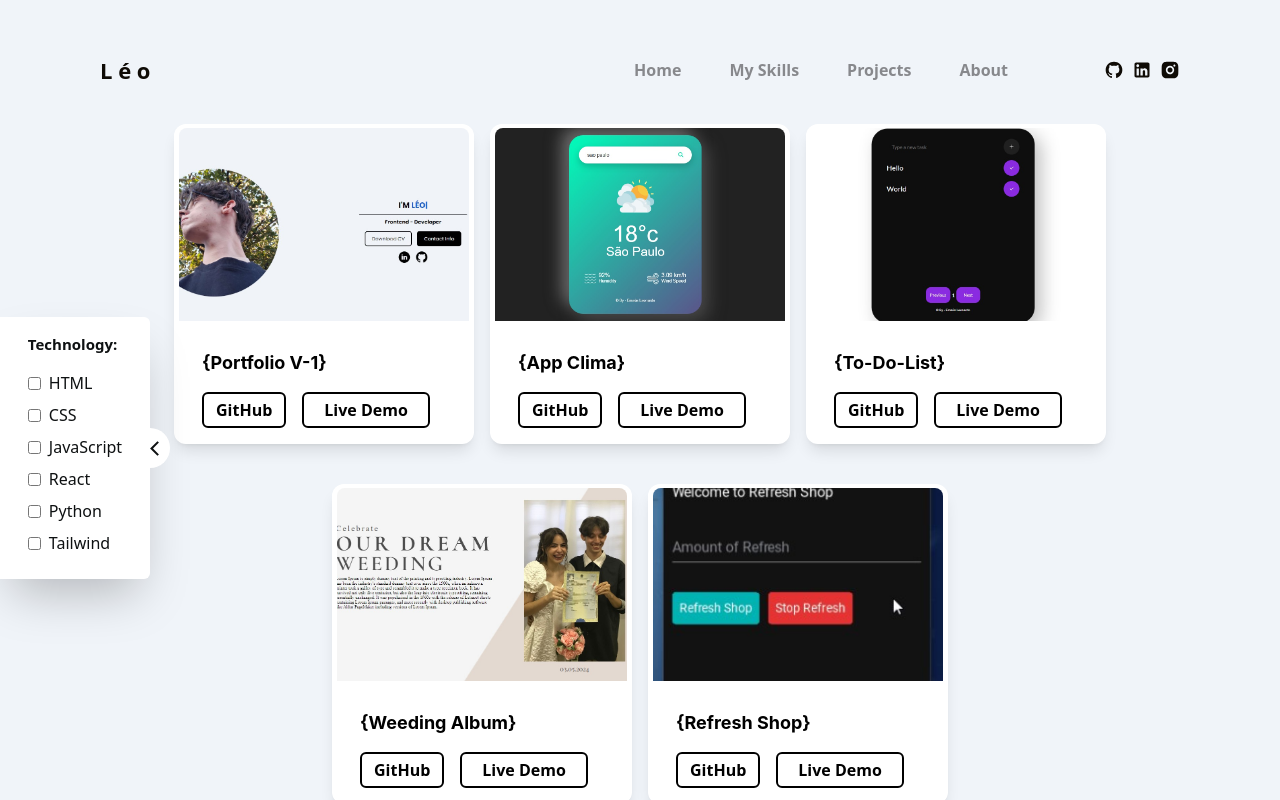
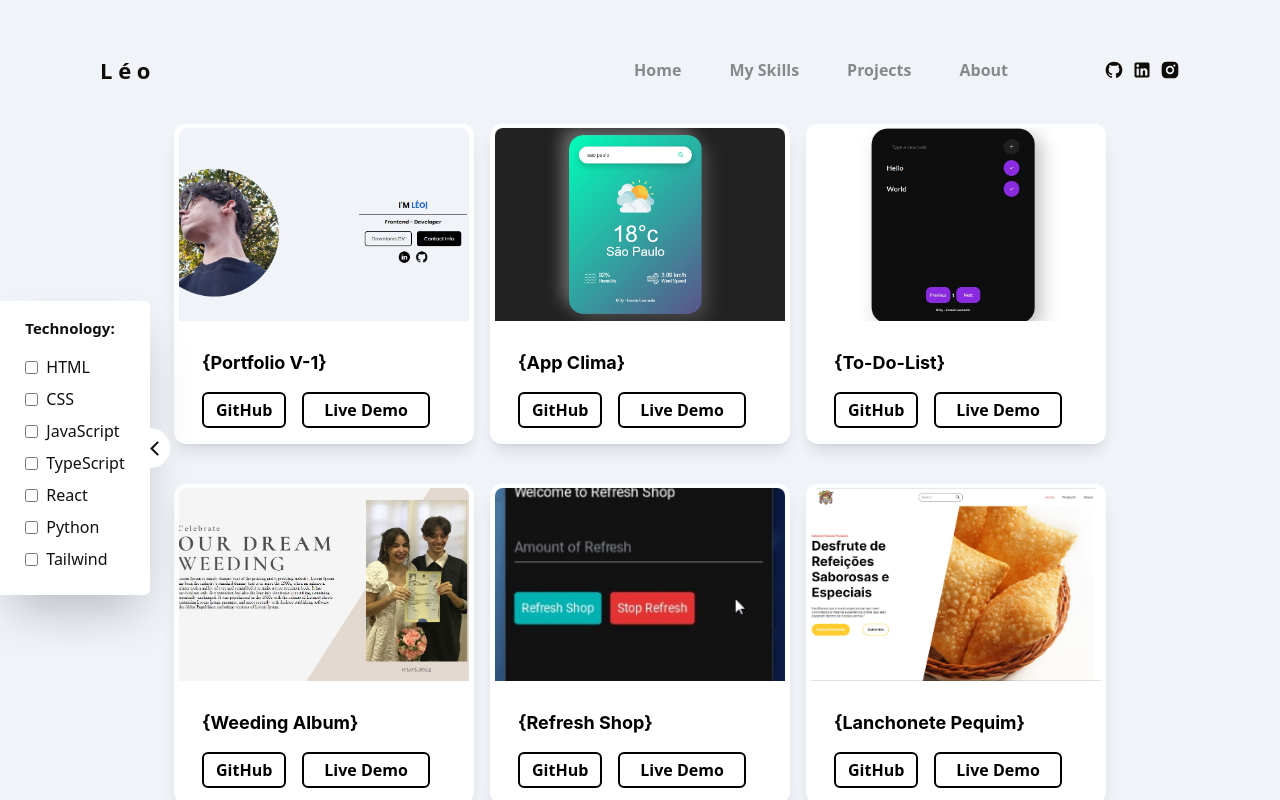
Before and after one commit to Emaus-Leonardo/Portfolio-Leo-React, a React (Vite) app: page /projects in a window 1280 px wide. Built offline with nearby package versions, Linux system fonts and the light colour scheme.

Commit message:
add a new project

```diff
--- a/src/components/Categoria.jsx
+++ b/src/components/Categoria.jsx
@@ -44,7 +44,7 @@ function Categoria({ children }) {
       >
         <div className="flex flex-col items-start">
           <h2 className="mb-4 text-[15px] font-semibold">Technology:</h2>
-          {["HTML", "CSS", "JavaScript", "React", "Python", "Tailwind"].map(
+          {["HTML", "CSS", "JavaScript", "TypeScript", "React", "Python", "Tailwind"].map(
             (category) => (
               <div key={category} className="mb-2 ">
                 <label className="flex items-center cursor-pointer">
--- a/src/pages/Projects/index.jsx
+++ b/src/pages/Projects/index.jsx
@@ -7,6 +7,7 @@ import ToDoList from "../../../public/img/toDoList.jpg";
 import RefreshShop from "../../../public/img/refreshShop.jpg";
 import Portfolio from "../../../public/img/portfolio.jpg";
 import AppClima from "../../../public/img/appClima.jpg";
+import LanchonetePequim from "../../../public/img/lanchonete-pequim.jpg"
 
 import Categoria from "../../components/Categoria";
 
@@ -21,7 +22,6 @@ function Projects() {
     >
       <div className="mx-auto h-full relative flex items-center justify-center">
         <div className="flex flex-col justify-center items-center">
-
           <div className="flex flex-col justify-center items-center mt-24">
             <Categoria>
               <motion.div
@@ -104,6 +104,22 @@ function Projects() {
                   category={["Python"]}
                 />
               </motion.div>
+              <motion.div
+                initial={{ opacity: 0, y: "160%" }}
+                animate={{ opacity: 1, y: 0 }}
+                exit={{ opacity: 0, y: "100%" }}
+                transition={Smooth}
+                category={["Tailwind", "React", "TypeScript"]}
+              >
+                <Cards
+                  title="{Lanchonete Pequim}"
+                  img={LanchonetePequim}
+                  github=""
+                  demo="https://pequim-lanchonete.vercel.app/"
+                  summary="Landing Page desenvolvida em conjunto com um amigo para a lanchonete pequim de presidente prudente"
+                  category={["Tailwind", "React", "TypeScript"]}
+                />
+              </motion.div>
             </Categoria>
           </div>
         </div>
```
Also changed, not shown: public/img/lanchonete-pequim.jpg (added).
